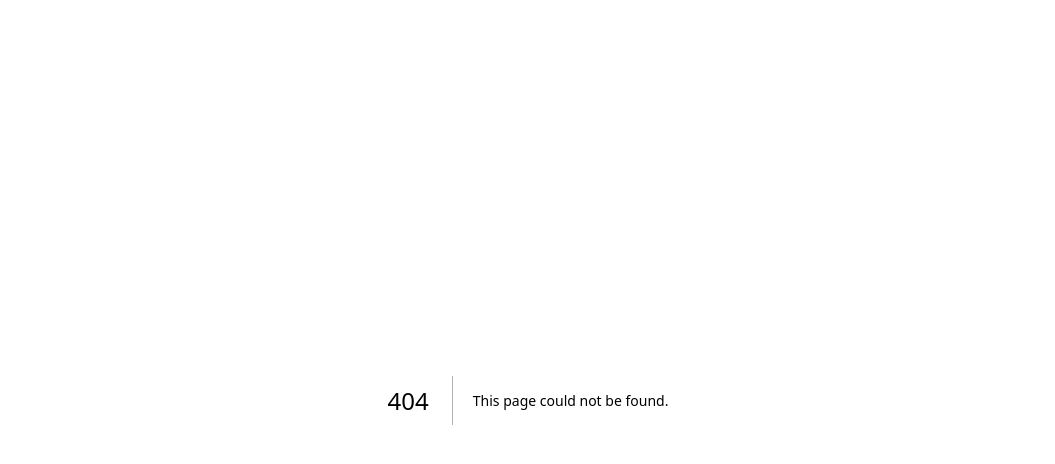
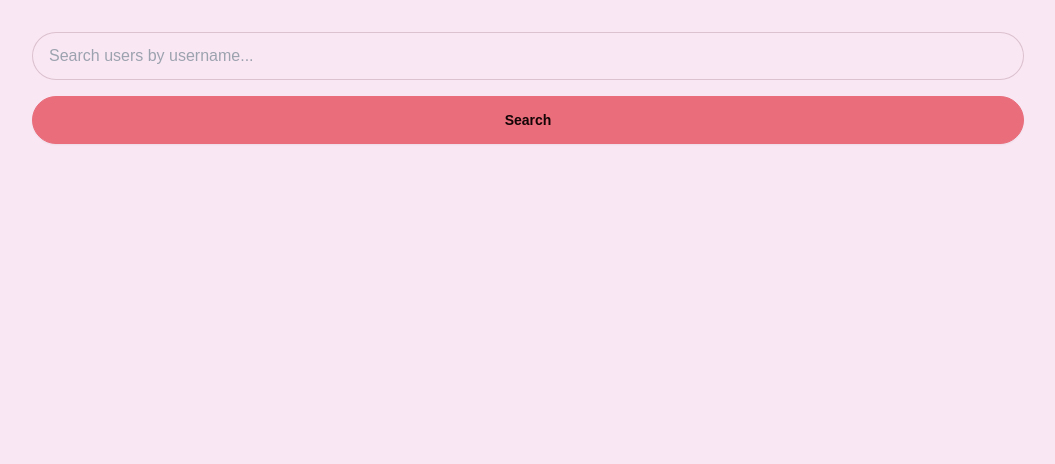
Before and after one commit to frirsta/blog_frontend, a Next.js app: page /search in a window 1280 px wide. Before the commit this address had no page. Shown: the top 464 px of the page, without its empty margins (112-1167 px from the left). Built offline with nearby package versions, Linux system fonts and the light colour scheme; what @pqina/pintura would draw is missing.

Commit message:
feat: add UserSearch component to enable user profile search by username

```diff
--- /dev/null
+++ b/src/app/search/page.js
@@ -0,0 +1,12 @@
+import UserSearch from "@/components/UserSearch";
+import React from "react";
+
+const page = () => {
+  return (
+    <div>
+      <UserSearch />
+    </div>
+  );
+};
+
+export default page;
--- a/src/components/BtmNav.js
+++ b/src/components/BtmNav.js
@@ -6,7 +6,7 @@ import Image from "next/image";
 import Link from "next/link";
 import { useAuth } from "@/context/AuthContext";
 import CreatePost from "./post/CreatePost";
-
+import { FaSearch } from "react-icons/fa";
 export default function BtmNav() {
   const { handleLogout, currentUser } = useAuth();
   const [isModalOpen, setIsModalOpen] = useState(false);
@@ -17,6 +17,9 @@ export default function BtmNav() {
           <div className="btm-nav btm-nav-sm bg-base-200">
             <Link href="/posts">
               <GoHomeFill className="h-[24px] w-[24px]" />
+            </Link>
+            <Link href="/search">
+              <FaSearch className="h-[22px] w-[22px]" />
             </Link>
             <button onClick={() => setIsModalOpen(true)}>
               <IoIosAddCircle className="h-[24px] w-[24px]" />
--- /dev/null
+++ b/src/components/UserSearch.js
@@ -0,0 +1,64 @@
+"use client";
+import React, { useState } from "react";
+import api from "@/utils/axiosInstance";
+import Link from "next/link";
+
+export default function UserSearch() {
+  const [searchTerm, setSearchTerm] = useState("");
+  const [searchResults, setSearchResults] = useState([]);
+  const [loading, setLoading] = useState(false);
+  const [error, setError] = useState(null);
+
+  const handleSearch = async () => {
+    if (!searchTerm) return;
+
+    setLoading(true);
+    setError(null);
+
+    try {
+      const response = await api.get(`/profiles/?search=${searchTerm}`);
+      setSearchResults(response.data);
+    } catch (err) {
+      setError("Failed to load search results. Please try again.");
+    } finally {
+      setLoading(false);
+    }
+  };
+
+  return (
+    <div className="max-w-5xl mx-auto px-4 py-8">
+      <div className="mb-6">
+        <input
+          type="text"
+          placeholder="Search users by username..."
+          value={searchTerm}
+          onChange={(e) => setSearchTerm(e.target.value)}
+          className="input input-bordered w-full"
+        />
+        <button onClick={handleSearch} className="btn btn-primary mt-4 w-full">
+          Search
+        </button>
+      </div>
+
+      {loading && <p>Loading...</p>}
+      {error && <p className="text-error">{error}</p>}
+
+      <ul className="space-y-4">
+        {searchResults.map((profile) => (
+          <li key={profile.id} className="flex items-center">
+            <Link href={`/profile/${profile.id}`}>
+              <div className="flex items-center cursor-pointer">
+                <img
+                  src={profile.profile_picture || "/profile_default.png"}
+                  alt={`${profile.username}'s profile`}
+                  className="w-10 h-10 rounded-full mr-3"
+                />
+                <span className="font-bold">{profile.username}</span>
+              </div>
+            </Link>
+          </li>
+        ))}
+      </ul>
+    </div>
+  );
+}
--- /dev/null
+++ b/src/components/profile/Menu.js
@@ -0,0 +1,33 @@
+import React from "react";
+import Link from "next/link";
+import { HiDotsVertical } from "react-icons/hi";
+
+const Menu = ({ onLogout }) => {
+  return (
+    <div className="mt-5 flex justify-center sm:mt-0 absolute top-0 py-3 pr-8 right-0 sm:relative sm:p-0">
+      <div className="dropdown dropdown-left">
+        <button tabIndex={0} className="btn btn-sm">
+          <HiDotsVertical />
+        </button>
+        <ul
+          tabIndex={0}
+          className="dropdown-content menu bg-base-100 rounded-box z-[1] w-52 p-2 shadow"
+        >
+          <li>
+            <Link href="edit/">Edit profile</Link>
+          </li>
+          <li>
+            <Link href={"/settings"}>Settings</Link>
+          </li>
+          <li>
+            <button className="text-left" onClick={onLogout}>
+              Log out
+            </button>
+          </li>
+        </ul>
+      </div>
+    </div>
+  );
+};
+
+export default Menu;
```
